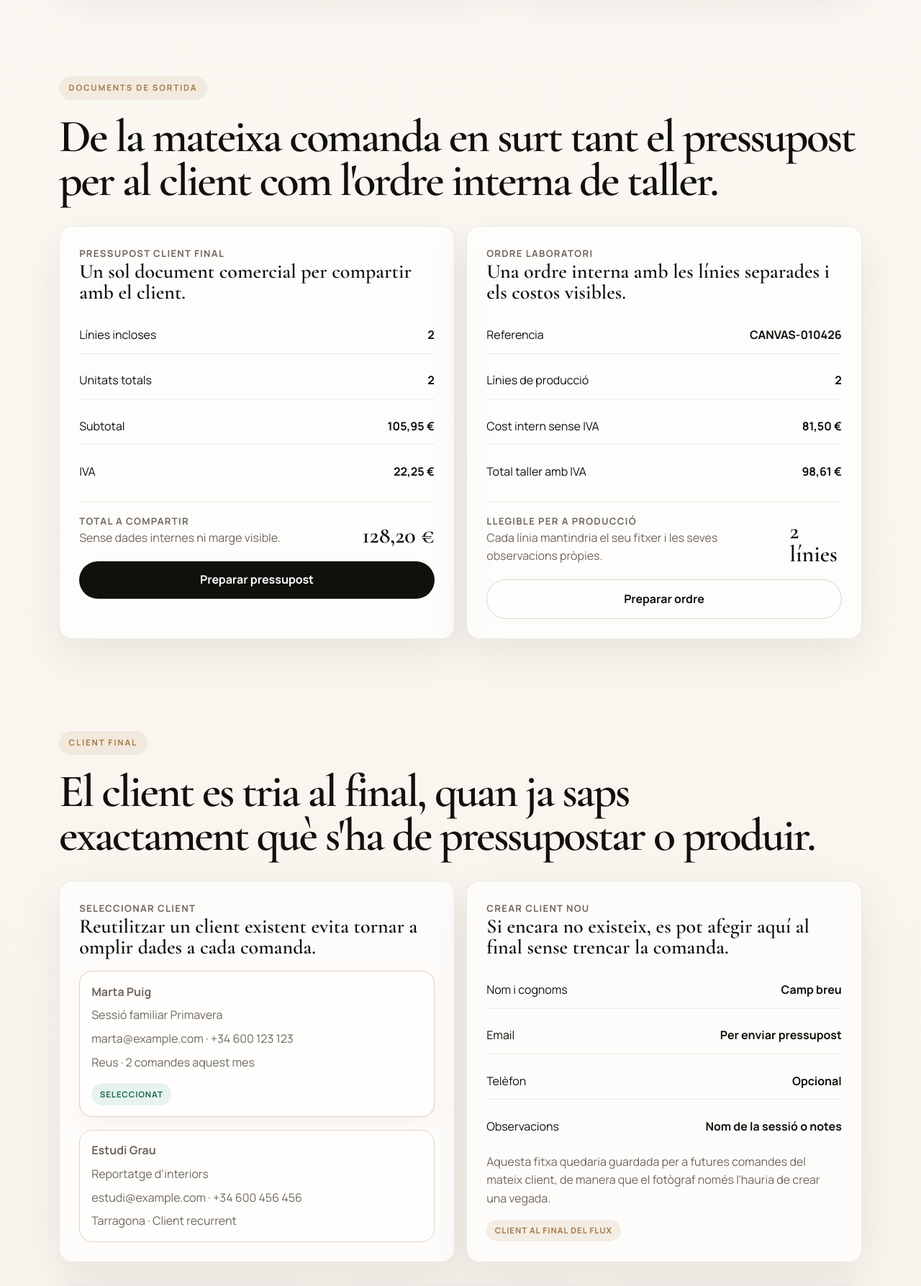
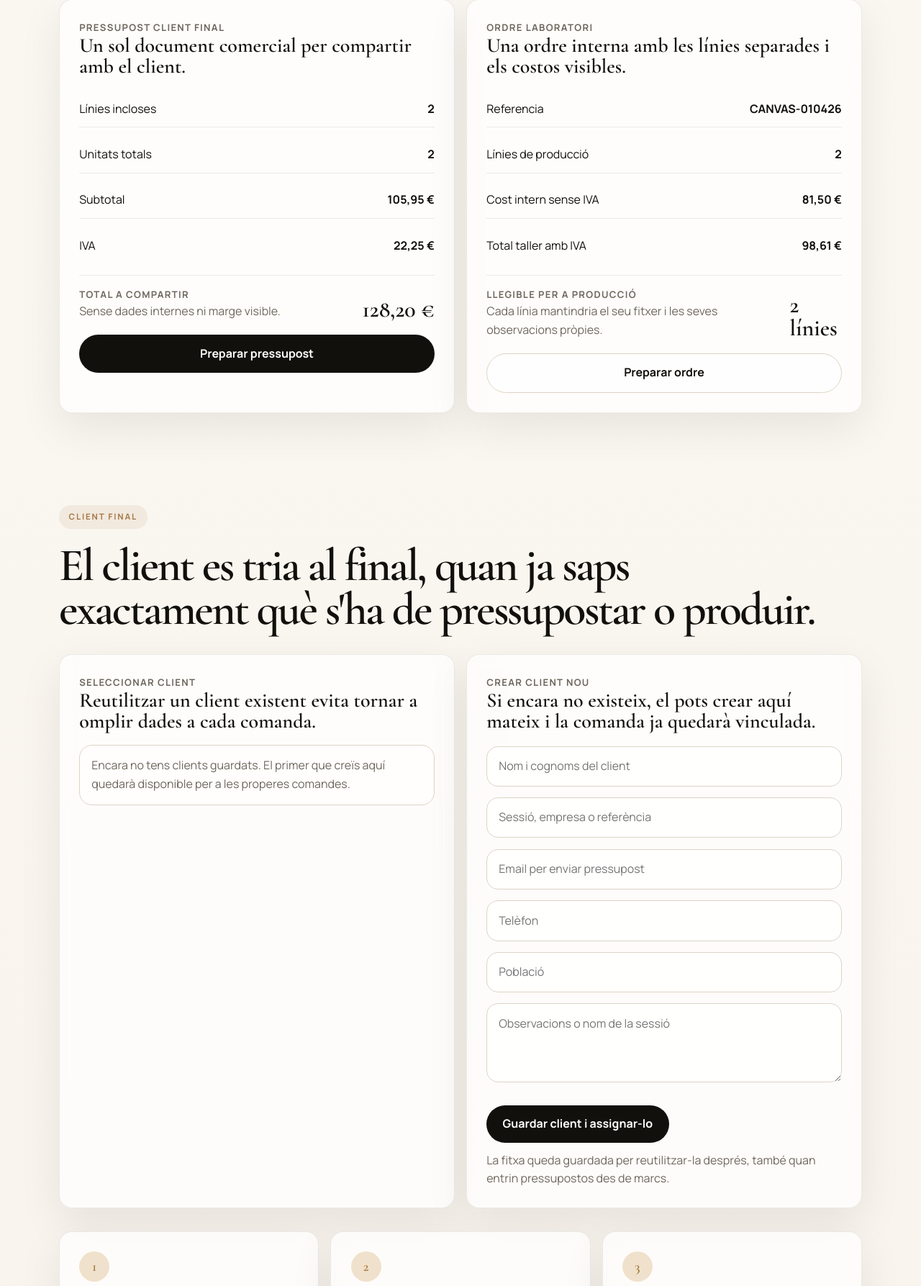
Before and after one commit to erikenobipicks/reusrevela-web, a Flask app: page /area-privada/comanda in a window 1280 px wide. Shown: the part 2012-3799 px from the top of the page at 72% size. Run offline with Flask 3, Linux system fonts and the light colour scheme.

Commit message:
Afegeix clients reutilitzables a la comanda

```diff
--- a/app.py
+++ b/app.py
@@ -367,6 +367,13 @@ CANVAS_DRAFT_FIELDS = [
 ]
 
 
+def _empty_private_area_store():
+    return {
+        "frames_order_drafts": {},
+        "canvas_order_drafts": {},
+        "clients": {},
+    }
+
 
 def get_private_area_db():
     return PRIVATE_AREA_DB_PATH
@@ -380,7 +387,7 @@ def init_private_area_db():
             store_path.parent.mkdir(parents=True, exist_ok=True)
         if not store_path.exists():
             store_path.write_text(
-                json.dumps({"frames_order_drafts": {}, "canvas_order_drafts": {}}, ensure_ascii=False, indent=2),
+                json.dumps(_empty_private_area_store(), ensure_ascii=False, indent=2),
                 encoding="utf-8",
             )
         return True
@@ -421,7 +428,7 @@ def _format_saved_timestamp(value):
 
 def _read_private_area_store():
     if not init_private_area_db():
-        return {"frames_order_drafts": {}, "canvas_order_drafts": {}}
+        return _empty_private_area_store()
     store_path = Path(PRIVATE_AREA_DB_PATH)
     try:
         data = json.loads(store_path.read_text(encoding="utf-8") or "{}")
@@ -435,6 +442,9 @@ def _read_private_area_store():
     canvas_drafts = data.get("canvas_order_drafts")
     if not isinstance(canvas_drafts, dict):
         data["canvas_order_drafts"] = {}
+    clients = data.get("clients")
+    if not isinstance(clients, dict):
+        data["clients"] = {}
     return data
 
 
@@ -572,6 +582,80 @@ def save_canvas_draft(payload):
         "updated_at": updated_at,
         "payload": normalized,
     }
+
+
+def _slugify_client_fragment(value):
+    safe = "".join(ch.lower() if ch.isalnum() else "-" for ch in str(value or "").strip())
+    safe = "-".join(part for part in safe.split("-") if part)
+    return safe[:40]
+
+
+def _normalize_private_client_payload(payload=None):
+    payload = payload or {}
+    return {
+        "name": str(payload.get("name") or "").strip(),
+        "company": str(payload.get("company") or "").strip(),
+        "email": str(payload.get("email") or "").strip(),
+        "phone": str(payload.get("phone") or "").strip(),
+        "city": str(payload.get("city") or "").strip(),
+        "notes": str(payload.get("notes") or "").strip(),
+        "source": str(payload.get("source") or "").strip() or "private_area",
+        "last_order_ref": str(payload.get("last_order_ref") or "").strip(),
+    }
+
+
+def _client_sort_key(item):
+    return item.get("updated_at") or ""
+
+
+def save_private_client(payload, client_id=""):
+    normalized = _normalize_private_client_payload(payload)
+    if not normalized["name"] and not normalized["phone"] and not normalized["email"]:
+        raise ValueError("missing_client_identity")
+
+    client_id = str(client_id or "").strip()
+    if not client_id:
+        base_name = _slugify_client_fragment(normalized["name"] or normalized["email"] or normalized["phone"] or "client")
+        base_phone = _slugify_client_fragment(normalized["phone"] or "sense-telefon")
+        client_id = f"client_{base_name}_{base_phone}"[:80]
+
+    updated_at = datetime.utcnow().isoformat(timespec="seconds")
+    store = _read_private_area_store()
+    clients = store.setdefault("clients", {})
+    existing = clients.get(client_id, {}) if isinstance(clients.get(client_id), dict) else {}
+    order_count = int(existing.get("order_count") or 0)
+    clients[client_id] = {
+        "id": client_id,
+        "name": normalized["name"] or existing.get("name", ""),
+        "company": normalized["company"] or existing.get("company", ""),
+        "email": normalized["email"] or existing.get("email", ""),
+        "phone": normalized["phone"] or existing.get("phone", ""),
+        "city": normalized["city"] or existing.get("city", ""),
+        "notes": normalized["notes"] or existing.get("notes", ""),
+        "source": normalized["source"] or existing.get("source", "private_area"),
+        "last_order_ref": normalized["last_order_ref"] or existing.get("last_order_ref", ""),
+        "updated_at": updated_at,
+        "created_at": existing.get("created_at") or updated_at,
+        "order_count": order_count,
+    }
+    if not _write_private_area_store(store):
+        raise RuntimeError("private_area_db_unavailable")
+    return clients[client_id]
+
+
+def list_private_clients(limit=12):
+    clients = _read_private_area_store().get("clients", {})
+    rows = [row for row in clients.values() if isinstance(row, dict)]
+    rows = sorted(rows, key=_client_sort_key, reverse=True)
+    return rows[: max(int(limit or 1), 1)]
+
+
+def get_private_client(client_id):
+    client_id = str(client_id or "").strip()
+    if not client_id:
+        return None
+    row = _read_private_area_store().get("clients", {}).get(client_id)
+    return row if isinstance(row, dict) else None
 
 
 def get_lang():
@@ -1087,6 +1171,21 @@ def build_canvas_order_line(size_item, edit_item, quantity, margin_percent, show
     }
 
 
+def build_order_return_params(source="", draft_id=""):
+    params = {"lang": get_lang()}
+    if source == "frames":
+        params["source"] = "frames"
+        if draft_id:
+            params["draft"] = draft_id
+        return params
+
+    for key in ("size", "edit", "qty", "margin", "show_file_size", "delivery", "client"):
+        value = request.args.get(key)
+        if value not in (None, ""):
+            params[key] = value
+    return params
+
+
 def build_canvas_order_context():
     lang = get_lang()
     size_item = get_canvas_size_by_id(request.args.get("size"))
@@ -1184,45 +1283,10 @@ def build_canvas_order_context():
         else "dropbox"
     )
 
-    sample_clients = [
-        {
-            "id": "client_001",
-            "name": "Marta Puig",
-            "company": {
-                "ca": "Sessió familiar Primavera",
-                "es": "Sesión familiar Primavera",
-            },
-            "email": "marta@example.com",
-            "phone": "+34 600 123 123",
-            "city": {
-                "ca": "Reus",
-                "es": "Reus",
-            },
-            "last_order": {
-                "ca": "2 comandes aquest mes",
-                "es": "2 pedidos este mes",
-            },
-        },
-        {
-            "id": "client_002",
-            "name": "Estudi Grau",
-            "company": {
-                "ca": "Reportatge d'interiors",
-                "es": "Reportaje de interiores",
-            },
-            "email": "estudi@example.com",
-            "phone": "+34 600 456 456",
-            "city": {
-                "ca": "Tarragona",
-                "es": "Tarragona",
-            },
-            "last_order": {
-                "ca": "Client recurrent",
-                "es": "Cliente recurrente",
-            },
-        },
-    ]
-    selected_client_id = request.args.get("client") or sample_clients[0]["id"]
+    saved_clients = list_private_clients(limit=12)
+    selected_client_id = (request.args.get("client") or "").strip()
+    if not selected_client_id and saved_clients:
+        selected_client_id = saved_clients[0]["id"]
 
     recent_orders = [
         {
@@ -1281,17 +1345,25 @@ def build_canvas_order_context():
         "clients": [
             {
                 "id": item["id"],
-                "name": item["name"],
-                "company": item["company"][lang],
+                "name": item.get("name", ""),
+                "company": item.get("company", ""),
                 "email": item["email"],
                 "phone": item["phone"],
-                "city": item["city"][lang],
-                "last_order": item["last_order"][lang],
+                "city": item.get("city", ""),
+                "last_order": item.get("last_order_ref") or (
+                    {"ca": "Sense comandes encara", "es": "Sin pedidos todavia"}[lang]
+                ),
+                "source": item.get("source", "private_area"),
+                "notes": item.get("notes", ""),
                 "selected": item["id"] == selected_client_id,
+                "select_url": url_for("area_privada_comanda", **{**build_order_return_params(), "client": item["id"]}),
             }
-            for item in sample_clients
+            for item in saved_clients
         ],
         "selected_client_id": selected_client_id,
+        "has_clients": bool(saved_clients),
+        "client_save_url": url_for("area_privada_comanda_client_save"),
+        "return_params": build_order_return_params(),
         "recent_orders": [
             {
                 "reference": item["reference"],
@@ -1428,15 +1500,35 @@ def build_frames_order_context(base_payload=None, draft_id=""):
         }
     ]
 
+    saved_client = None
+    if client_name or client_phone:
+        try:
+            saved_client = save_private_client(
+                {
+                    "name": client_name,
+                    "phone": client_phone,
+                    "company": piece_type_label,
+                    "city": {"ca": "Importat des de marcs", "es": "Importado desde marcos"}[lang],
+                    "notes": notes,
+                    "source": "frames",
+                    "last_order_ref": quote_display,
+                }
+            )
+        except (RuntimeError, ValueError):
+            saved_client = None
+
     client_entry = {
-        "id": "client_imported",
-        "name": client_name or missing_client_label,
-        "company": piece_type_label,
-        "email": "",
-        "phone": client_phone or missing_phone_label,
-        "city": {"ca": "Arriba des de marcs", "es": "Llega desde marcos"}[lang],
-        "last_order": quote_display,
+        "id": (saved_client or {}).get("id", "client_imported"),
+        "name": (saved_client or {}).get("name") or client_name or missing_client_label,
+        "company": (saved_client or {}).get("company") or piece_type_label,
+        "email": (saved_client or {}).get("email", ""),
+        "phone": (saved_client or {}).get("phone") or client_phone or missing_phone_label,
+        "city": (saved_client or {}).get("city") or {"ca": "Arriba des de marcs", "es": "Llega desde marcos"}[lang],
+        "last_order": (saved_client or {}).get("last_order_ref") or quote_display,
+        "source": (saved_client or {}).get("source", "frames"),
+        "notes": (saved_client or {}).get("notes", ""),
         "selected": True,
+        "select_url": url_for("area_privada_comanda", **{**build_order_return_params("frames", draft_id), "client": (saved_client or {}).get("id", "client_imported")}),
     }
 
     return {
@@ -1471,6 +1563,9 @@ def build_frames_order_context(base_payload=None, draft_id=""):
         "selected_delivery": "",
         "clients": [client_entry],
         "selected_client_id": client_entry["id"],
+        "has_clients": True,
+        "client_save_url": url_for("area_privada_comanda_client_save"),
+        "return_params": build_order_return_params("frames", draft_id),
         "recent_orders": recent_orders,
         "has_internal_costs": False,
         "frames_entry_url": build_calc_login_url("frames", source="private_area"),
@@ -1768,6 +1863,33 @@ def area_privada_comanda():
         order_data=order_data,
         **build_private_shell_context(),
     )
+
+
+@app.route("/area-privada/comanda/client/guardar", methods=["POST"])
+def area_privada_comanda_client_save():
+    payload = {
+        "name": request.form.get("name"),
+        "company": request.form.get("company"),
+        "email": request.form.get("email"),
+        "phone": request.form.get("phone"),
+        "city": request.form.get("city"),
+        "notes": request.form.get("notes"),
+        "source": request.form.get("source") or "private_area",
+        "last_order_ref": request.form.get("last_order_ref"),
+    }
+    try:
+        client = save_private_client(payload)
+    except (RuntimeError, ValueError):
+        return redirect(url_for("area_privada_comanda", **build_order_return_params(request.form.get("order_source"), request.form.get("order_draft"))))
+
+    next_path = (request.form.get("next_path") or "").strip()
+    if next_path.startswith("/area-privada/comanda"):
+        separator = "&" if "?" in next_path else "?"
+        return redirect(f"{next_path}{separator}client={client['id']}")
+
+    redirect_params = build_order_return_params(request.form.get("order_source"), request.form.get("order_draft"))
+    redirect_params["client"] = client["id"]
+    return redirect(url_for("area_privada_comanda", **redirect_params))
 
 
 @app.route("/api/private-orders/frames/save", methods=["POST"])
--- a/templates/area_privada_comanda_v2.html
+++ b/templates/area_privada_comanda_v2.html
@@ -110,6 +110,32 @@
   .delivery-card.selected{border-color:rgba(166,120,67,.34);box-shadow:0 10px 28px rgba(166,120,67,.12)}
   .delivery-card p,.client-card p,.history-card p,.flow-card p{margin-top:.7rem;color:var(--muted)}
   .delivery-card .badge,.client-card .badge{margin-top:1rem}
+  .client-select{
+    display:block;
+    text-decoration:none;
+    color:inherit;
+  }
+  .client-select:hover{transform:translateY(-1px)}
+  .client-form{
+    display:grid;
+    gap:.95rem;
+    margin-top:1.2rem;
+  }
+  .client-form input,
+  .client-form textarea{
+    width:100%;
+    min-height:50px;
+    padding:.9rem 1rem;
+    border:1px solid var(--line);
+    border-radius:16px;
+    background:rgba(255,255,255,.72);
+    color:var(--ink);
+  }
+  .client-form textarea{
+    min-height:110px;
+    resize:vertical;
+  }
+  .client-actions{display:flex;flex-wrap:wrap;gap:.75rem;margin-top:1rem}
   .inline-field{
     margin-top:1.1rem;
     padding:.95rem 1rem;
@@ -143,20 +169,15 @@
   <div class="container order-shell">
     <div class="order-copy fade-up">
       <div class="tag">{% if lang == 'ca' %}Comanda{% else %}Pedido{% endif %}</div>
-      <h1 class="display">{% if lang == 'ca' %}Agrupa línies, revisa totals i assigna el client quan la feina ja està clara.{% else %}Agrupa líneas, revisa totales y asigna el cliente cuando el trabajo ya está claro.{% endif %}</h1>
-      <p class="lead" style="margin-top:1rem">{% if lang == 'ca' %}Això permet preparar primer el producte i deixar per al final les dades del client i la sortida comercial o de taller.{% else %}Esto permite preparar primero el producto y dejar para el final los datos del cliente y la salida comercial o de taller.{% endif %}</p>
-      <div class="module-nav">
-        {% for module in private_modules %}
-        <span class="module-chip">{{ module.title }}</span>
-        {% endfor %}
-      </div>
+      <h1 class="display">{% if lang == 'ca' %}Agrupa línies i assigna el client al final.{% else %}Agrupa líneas y asigna el cliente al final.{% endif %}</h1>
+      <p class="lead" style="margin-top:1rem">{% if lang == 'ca' %}Primer tanques el producte. Després tries el client, el pressupost i la sortida a taller.{% else %}Primero cierras el producto. Después eliges el cliente, el presupuesto y la salida a taller.{% endif %}</p>
     </div>
 
     <div class="order-stage fade-up">
       <div>
         <div class="visual-label">{% if lang == 'ca' %}Ordre de treball{% else %}Orden de trabajo{% endif %}</div>
-        <h2 class="display" style="font-size:clamp(2rem, 4vw, 3.2rem)">{% if lang == 'ca' %}Primer es prepara la comanda. Després es decideix com es presenta al client i com es baixa a taller.{% else %}Primero se prepara el pedido. Después se decide cómo se presenta al cliente y cómo baja a taller.{% endif %}</h2>
-        <p>{% if lang == 'ca' %}Així és més fàcil reutilitzar clients, repetir feina i mantenir separades la part comercial i la part de producció.{% else %}Así es más fácil reutilizar clientes, repetir trabajo y mantener separadas la parte comercial y la parte de producción.{% endif %}</p>
+        <h2 class="display" style="font-size:clamp(2rem, 4vw, 3.2rem)">{% if lang == 'ca' %}La comanda junta producte, client i document final en un sol punt.{% else %}El pedido reúne producto, cliente y documento final en un solo punto.{% endif %}</h2>
+        <p>{% if lang == 'ca' %}Això et permet repetir clients i preparar pressupost o ordre sense tornar enrere.{% else %}Esto te permite repetir clientes y preparar presupuesto u orden sin volver atrás.{% endif %}</p>
       </div>
       <a href="{{ url_for('area_privada_lienzos') }}" class="btn btn-outline">{% if lang == 'ca' %}Afegir un altre llenç{% else %}Añadir otro lienzo{% endif %}</a>
     </div>
@@ -282,30 +303,57 @@
       <article class="surface client-card fade-up">
         <div class="eyebrow">{% if lang == 'ca' %}Seleccionar client{% else %}Seleccionar cliente{% endif %}</div>
         <h3 class="card-title">{% if lang == 'ca' %}Reutilitzar un client existent evita tornar a omplir dades a cada comanda.{% else %}Reutilizar un cliente existente evita volver a rellenar datos en cada pedido.{% endif %}</h3>
+        {% if order_data.has_clients %}
           {% for client in order_data.clients %}
+          <a href="{{ client.select_url }}" class="client-select">
             <div class="inline-field" style="{% if client.selected %}border-color:rgba(166,120,67,.34);box-shadow:0 10px 28px rgba(166,120,67,.08){% endif %}">
               <strong>{{ client.name }}</strong>
-          <div style="margin-top:.45rem">{{ client.company }}</div>
-          <div style="margin-top:.45rem">{{ client.email }} · {{ client.phone }}</div>
-          <div style="margin-top:.45rem">{{ client.city }} · {{ client.last_order }}</div>
+              {% if client.company %}<div style="margin-top:.45rem">{{ client.company }}</div>{% endif %}
+              <div style="margin-top:.45rem">
+                {% if client.email %}{{ client.email }}{% endif %}
+                {% if client.email and client.phone %} · {% endif %}
+                {% if client.phone %}{{ client.phone }}{% endif %}
+              </div>
+              <div style="margin-top:.45rem">
+                {% if client.city %}{{ client.city }}{% endif %}
+                {% if client.city and client.last_order %} · {% endif %}
+                {% if client.last_order %}{{ client.last_order }}{% endif %}
+              </div>
               {% if client.selected %}
               <span class="badge ready">{% if lang == 'ca' %}seleccionat{% else %}seleccionado{% endif %}</span>
+              {% elif client.source == 'frames' %}
+              <span class="badge soft">{% if lang == 'ca' %}arriba des de marcs{% else %}llega desde marcos{% endif %}</span>
               {% endif %}
             </div>
+          </a>
           {% endfor %}
+        {% else %}
+          <div class="inline-field">
+            {% if lang == 'ca' %}Encara no tens clients guardats. El primer que creïs aquí quedarà disponible per a les properes comandes.{% else %}Todavía no tienes clientes guardados. El primero que crees aquí quedará disponible para los próximos pedidos.{% endif %}
+          </div>
+        {% endif %}
       </article>
 
       <article class="surface client-card fade-up">
         <div class="eyebrow">{% if lang == 'ca' %}Crear client nou{% else %}Crear cliente nuevo{% endif %}</div>
-        <h3 class="card-title">{% if lang == 'ca' %}Si encara no existeix, es pot afegir aquí al final sense trencar la comanda.{% else %}Si aún no existe, se puede añadir aquí al final sin romper el pedido.{% endif %}</h3>
-        <div class="summary-list">
-          <div class="summary-line"><span>{% if lang == 'ca' %}Nom i cognoms{% else %}Nombre y apellidos{% endif %}</span><strong>{% if lang == 'ca' %}Camp breu{% else %}Campo breve{% endif %}</strong></div>
-          <div class="summary-line"><span>{% if lang == 'ca' %}Email{% else %}Email{% endif %}</span><strong>{% if lang == 'ca' %}Per enviar pressupost{% else %}Para enviar presupuesto{% endif %}</strong></div>
-          <div class="summary-line"><span>{% if lang == 'ca' %}Telèfon{% else %}Teléfono{% endif %}</span><strong>{% if lang == 'ca' %}Opcional{% else %}Opcional{% endif %}</strong></div>
-          <div class="summary-line"><span>{% if lang == 'ca' %}Observacions{% else %}Observaciones{% endif %}</span><strong>{% if lang == 'ca' %}Nom de la sessió o notes{% else %}Nombre de la sesión o notas{% endif %}</strong></div>
+        <h3 class="card-title">{% if lang == 'ca' %}Si encara no existeix, el pots crear aquí mateix i la comanda ja quedarà vinculada.{% else %}Si aún no existe, lo puedes crear aquí mismo y el pedido ya quedará vinculado.{% endif %}</h3>
+        <form method="post" action="{{ order_data.client_save_url }}" class="client-form">
+          <input type="hidden" name="next_path" value="{{ request.full_path.rstrip('?') }}">
+          <input type="hidden" name="order_source" value="{{ order_data.origin|default('') }}">
+          <input type="hidden" name="order_draft" value="{{ order_data.draft_id|default('') }}">
+          <input type="hidden" name="source" value="{% if order_data.origin == 'frames' %}frames{% else %}private_area{% endif %}">
+          <input type="hidden" name="last_order_ref" value="{% if order_data.quote_ref %}{{ order_data.quote_ref }}{% else %}CANVAS-{{ order_data.generated_at.strftime('%d%m%y') }}{% endif %}">
+          <input type="text" name="name" placeholder="{% if lang == 'ca' %}Nom i cognoms del client{% else %}Nombre y apellidos del cliente{% endif %}" required>
+          <input type="text" name="company" placeholder="{% if lang == 'ca' %}Sessió, empresa o referència{% else %}Sesión, empresa o referencia{% endif %}">
+          <input type="email" name="email" placeholder="{% if lang == 'ca' %}Email per enviar pressupost{% else %}Email para enviar presupuesto{% endif %}">
+          <input type="text" name="phone" placeholder="{% if lang == 'ca' %}Telèfon{% else %}Teléfono{% endif %}">
+          <input type="text" name="city" placeholder="{% if lang == 'ca' %}Població{% else %}Población{% endif %}">
+          <textarea name="notes" placeholder="{% if lang == 'ca' %}Observacions o nom de la sessió{% else %}Observaciones o nombre de la sesión{% endif %}"></textarea>
+          <div class="client-actions">
+            <button type="submit" class="btn btn-dark">{% if lang == 'ca' %}Guardar client i assignar-lo{% else %}Guardar cliente y asignarlo{% endif %}</button>
           </div>
-        <p>{% if lang == 'ca' %}Aquesta fitxa quedaria guardada per a futures comandes del mateix client, de manera que el fotògraf només l'hauria de crear una vegada.{% else %}Esta ficha quedaría guardada para futuros pedidos del mismo cliente, de modo que el fotógrafo solo tendría que crearla una vez.{% endif %}</p>
-        <span class="badge soft">{% if lang == 'ca' %}client al final del flux{% else %}cliente al final del flujo{% endif %}</span>
+        </form>
+        <p>{% if lang == 'ca' %}La fitxa queda guardada per reutilitzar-la després, també quan entrin pressupostos des de marcs.{% else %}La ficha queda guardada para reutilizarla después, también cuando entren presupuestos desde marcos.{% endif %}</p>
       </article>
     </div>
     <div class="history-grid">
```
Lines whose indentation alone changed are shown as unchanged.
